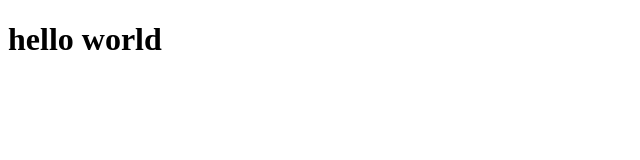
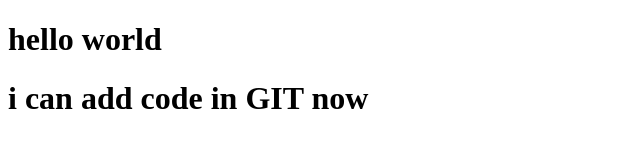
Before and after one commit to mahamudhul/hello-repo, a plain HTML site: page index.html in a window 1280 px wide. Shown: the whole page, without its empty margins (0-640 px from the left). Drawn offline with Linux system fonts and the light colour scheme.

Commit message:
added header

```diff
--- a/index.html
+++ b/index.html
@@ -8,5 +8,6 @@
 </head>
 <body>
     <h1> hello world</h1>
+    <h1> i can add code in GIT now</h1>
 </body>
 </html>
```
